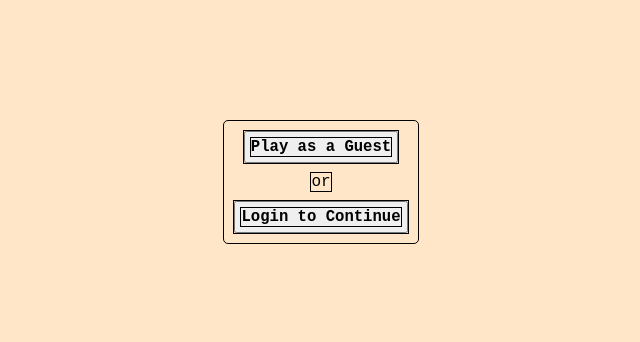
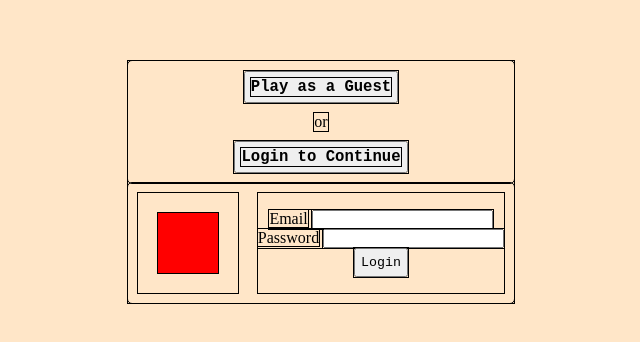
Before and after one commit to iam-Prash-05/Ultra-Cubes-Login-Page, a plain HTML site: page index.html in a window 1280 px wide. Shown: the part 218-560 px from the top of the page, without its empty margins (319-959 px from the left). Drawn offline with Linux system fonts and the light colour scheme.

Commit message:
Implement "dynamic cube" & Login form layout

```diff
--- a/index.html
+++ b/index.html
@@ -8,9 +8,39 @@
   </head>
   <body>
     <div class="main-container">
-      <button><h3>Play as a Guest</h3></button>
-      <p>or</p>
-      <button><h3>Login to Continue</h3></button>
+      <div class="front-container">
+        <button><h3>Play as a Guest</h3></button>
+        <p>or</p>
+        <button><h3>Login to Continue</h3></button>
+      </div>
+      <div class="back-container">
+        <div class="dynamic-cube-container">
+          <div class="dynamic-cube"></div>
+        </div>
+        <form action="#" method="post">
+          <div class="input-group">
+            <label for="user-email">Email</label>
+            <input
+              type="email"
+              name="email"
+              id="user-email"
+              placeholder=" "
+              required
+            />
+          </div>
+          <div class="input-group">
+            <label for="user-password">Password</label>
+            <input
+              type="password"
+              name="password"
+              id="user-password"
+              placeholder=" "
+              required
+            />
+          </div>
+          <button type="submit">Login</button>
+        </form>
+      </div>
     </div>
   </body>
 </html>
--- a/style.css
+++ b/style.css
@@ -1,7 +1,7 @@
 * {
   margin: 0;
   padding: 0;
-  font-family: "Courier New", Courier, monospace;
+  /* font-family: "Courier New", Courier, monospace; */
   box-sizing: border-box;
   outline: black 1px solid;
 }
@@ -15,21 +15,49 @@ body {
 }
 
 .main-container {
+  max-width: 900px;
+  height: auto;
+  /* outline: none; */
+}
+.front-container {
   padding: 10px;
-  max-width: 900px;
   border-radius: 4px;
-  height: auto;
   display: flex;
   flex-direction: column;
   align-items: center;
   justify-content: center;
   gap: 10px;
-  /* outline: none; */
 }
 .main-container button {
   text-align: center;
   padding: 5px;
+  font-family: "Courier New", Courier, monospace;
 }
 .main-container p {
   text-align: center;
 }
+
+.back-container {
+  padding: 10px;
+  border-radius: 4px;
+  display: grid;
+  grid-template-columns: 120px 1fr;
+}
+.dynamic-cube-container {
+  height: 100px;
+  width: 100px;
+  display: flex;
+  align-items: center;
+  justify-content: center;
+}
+.dynamic-cube-container .dynamic-cube {
+  height: 60px;
+  width: 60px;
+  background-color: red;
+}
+.back-container form {
+  display: flex;
+  flex-direction: column;
+  align-items: center;
+  justify-content: center;
+}
```
